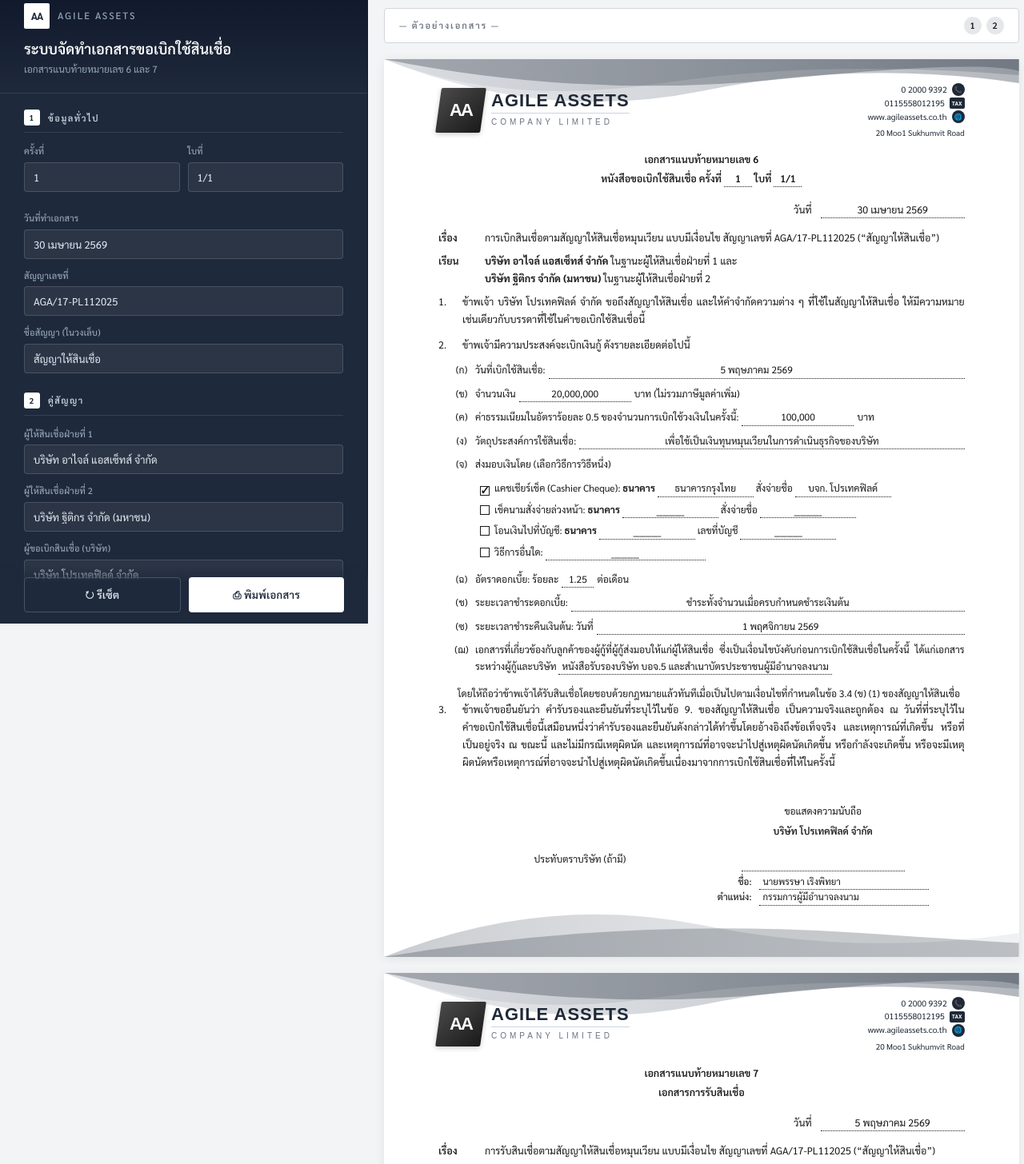
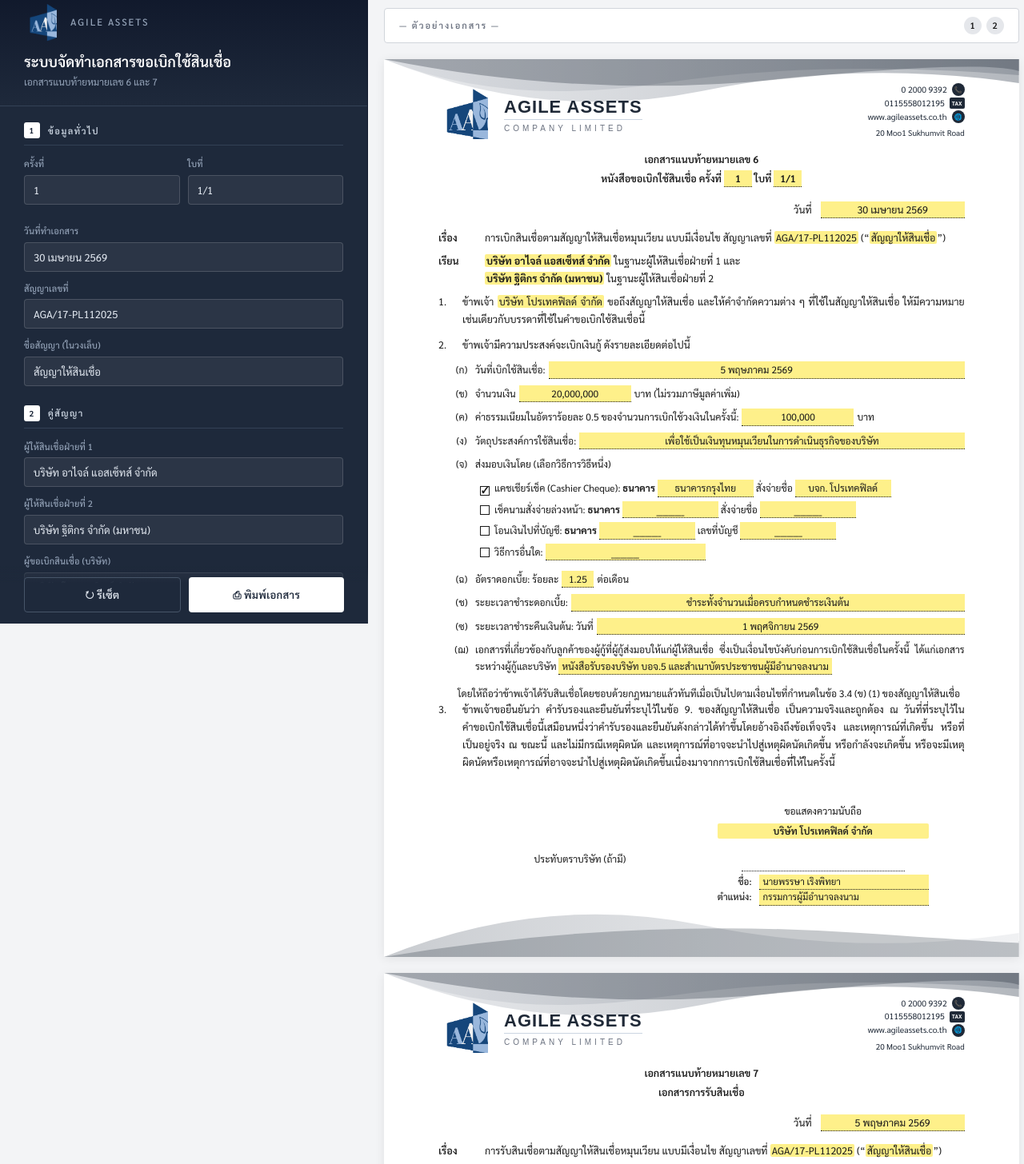
Before and after one commit to Karumine/contract-app, a React (Vite) app: page / in a window 1280 px wide. Shown: the part 20-1476 px from the top of the page at 80% size. Built offline with nearby package versions, Linux system fonts and the light colour scheme; a web font is replaced by a local one.

Commit message:
update
ใส่โลโก้

```diff
--- a/src/components/FormPanel.tsx
+++ b/src/components/FormPanel.tsx
@@ -1,5 +1,6 @@
 import type { FC, ChangeEvent } from 'react';
 import type { ContractFormData, TransferMethod } from '../types/contract';
+import logo from '../assets/Logo_Agile Assets_CMYK.png';
 
 interface FormPanelProps {
   data: ContractFormData;
@@ -27,7 +28,9 @@ export const FormPanel: FC<FormPanelProps> = ({
     <aside className="form-panel">
       <div className="form-header">
         <div className="brand">
-          <div className="brand-mark">AA</div>
+          <div className="brand-mark">
+            <img src={logo} alt="Logo" />
+          </div>
           <div className="brand-text">Agile Assets</div>
         </div>
         <h1>ระบบจัดทำเอกสารขอเบิกใช้สินเชื่อ</h1>
--- a/src/components/Letterhead.tsx
+++ b/src/components/Letterhead.tsx
@@ -1,4 +1,5 @@
 import type { FC } from 'react';
+import logo from '../assets/Logo_Agile Assets_CMYK.png';
 
 export const LetterheadTop: FC = () => (
   <div className="letterhead-top">
@@ -29,7 +30,7 @@ export const LetterheadTop: FC = () => (
     <div className="letterhead-content">
       <div className="logo-block">
         <div className="logo-mark">
-          <span>AA</span>
+          <img src={logo} alt="Logo" />
         </div>
         <div className="logo-text">
           <div className="name">AGILE ASSETS</div>
--- a/src/components/Page1.tsx
+++ b/src/components/Page1.tsx
@@ -54,23 +54,23 @@ export const Page1: FC<PageProps> = ({ data }) => {
           <div className="label-col">เรื่อง</div>
           <div className="content-col">
             การเบิกสินเชื่อตามสัญญาให้สินเชื่อหมุนเวียน แบบมีเงื่อนไข สัญญาเลขที่{' '}
-            <span>{data.contractNo}</span> (&ldquo;<span>{data.contractAlias}</span>&rdquo;)
+            <span className="highlight-ref">{data.contractNo}</span> (&ldquo;<span className="highlight-ref">{data.contractAlias}</span>&rdquo;)
           </div>
         </div>
 
         <div className="subject-block">
           <div className="label-col">เรียน</div>
           <div className="content-col">
-            <strong>{data.lender1}</strong> ในฐานะผู้ให้สินเชื่อฝ่ายที่ 1 และ
+            <strong className="highlight-ref">{data.lender1}</strong> ในฐานะผู้ให้สินเชื่อฝ่ายที่ 1 และ
             <br />
-            <strong>{data.lender2}</strong> ในฐานะผู้ให้สินเชื่อฝ่ายที่ 2
+            <strong className="highlight-ref">{data.lender2}</strong> ในฐานะผู้ให้สินเชื่อฝ่ายที่ 2
           </div>
         </div>
 
         <div className="numbered-para">
           <div className="num-col">1.</div>
           <div>
-            ข้าพเจ้า <span>{data.borrowerName}</span> ขอถึงสัญญาให้สินเชื่อ
+            ข้าพเจ้า <span className="highlight-ref">{data.borrowerName}</span> ขอถึงสัญญาให้สินเชื่อ
             และให้คำจำกัดความต่าง ๆ ที่ใช้ในสัญญาให้สินเชื่อ
             ให้มีความหมายเช่นเดียวกับบรรดาที่ใช้ในคำขอเบิกใช้สินเชื่อนี้
           </div>
@@ -210,7 +210,7 @@ export const Page1: FC<PageProps> = ({ data }) => {
           </div>
           <div className="sig-right">
             <div className="closing">ขอแสดงความนับถือ</div>
-            <div className="company-line">{data.borrowerName}</div>
+            <div className="company-line highlight-ref">{data.borrowerName}</div>
             <div className="sig-line-dotted" />
             <div className="sig-detail">
               <div className="sig-detail-label">ชื่อ:</div>
--- a/src/components/Page2.tsx
+++ b/src/components/Page2.tsx
@@ -28,7 +28,7 @@ export const Page2: FC<Page2Props> = ({ data }) => (
         </div>
         <div className="sig-right">
           <div className="closing">ขอแสดงความนับถือ</div>
-          <div className="company-line">{data.borrowerName}</div>
+          <div className="company-line highlight-ref">{data.borrowerName}</div>
           <div className="sig-line-dotted" />
           <div className="sig-detail">
             <div className="sig-detail-label">ชื่อ:</div>
--- a/src/components/Page3.tsx
+++ b/src/components/Page3.tsx
@@ -24,22 +24,22 @@ export const Page3: FC<Page3Props> = ({ data }) => (
         <div className="label-col">เรื่อง</div>
         <div className="content-col">
           การรับสินเชื่อตามสัญญาให้สินเชื่อหมุนเวียน แบบมีเงื่อนไข สัญญาเลขที่{' '}
-          <span>{data.contractNo}</span> (&ldquo;<span>{data.contractAlias}</span>&rdquo;)
+          <span className="highlight-ref">{data.contractNo}</span> (&ldquo;<span className="highlight-ref">{data.contractAlias}</span>&rdquo;)
         </div>
       </div>
 
       <div className="subject-block">
         <div className="label-col">เรียน</div>
         <div className="content-col">
-          <strong>{data.lender1}</strong> ในฐานะผู้ให้สินเชื่อฝ่ายที่ 1 และ
+          <strong className="highlight-ref">{data.lender1}</strong> ในฐานะผู้ให้สินเชื่อฝ่ายที่ 1 และ
           <br />
-          <strong>{data.lender2}</strong> ในฐานะผู้ให้สินเชื่อฝ่ายที่ 2
+          <strong className="highlight-ref">{data.lender2}</strong> ในฐานะผู้ให้สินเชื่อฝ่ายที่ 2
         </div>
       </div>
 
       <div className="page-3-body">
         <p>
-          ตามที่ข้าพเจ้า <span>{data.borrowerName}</span>{' '}
+          ตามที่ข้าพเจ้า <span className="highlight-ref">{data.borrowerName}</span>{' '}
           ได้ขอเบิกสินเชื่อต่อบริษัท อาไจล์ แอสเซ็ทส์ จำกัด ในฐานะผู้ให้สินเชื่อฝ่ายที่ 1 /
           บริษัท ฐิติกร จำกัด (มหาชน) ในฐานะผู้ให้สินเชื่อฝ่ายที่ 2 เป็นจำนวน{' '}
           <span className="inline-fill">{data.receiveAmount}</span> บาท
@@ -63,7 +63,7 @@ export const Page3: FC<Page3Props> = ({ data }) => (
         </div>
         <div className="sig-right">
           <div className="closing">ขอแสดงความนับถือ</div>
-          <div className="company-line">{data.borrowerName}</div>
+          <div className="company-line highlight-ref">{data.borrowerName}</div>
           <div className="sig-line-dotted" />
           <div className="sig-detail">
             <div className="sig-detail-label">ชื่อ:</div>
--- a/src/styles/global.css
+++ b/src/styles/global.css
@@ -94,17 +94,18 @@ body {
 }
 
 .brand-mark {
-  width: 32px;
-  height: 32px;
-  background: white;
+  width: 48px;
+  height: 48px;
   display: flex;
   align-items: center;
   justify-content: center;
-  font-weight: 700;
-  color: var(--form-bg);
-  font-size: 13px;
-  letter-spacing: -1px;
-  border-radius: 2px;
+  overflow: hidden;
+}
+
+.brand-mark img {
+  width: 100%;
+  height: 100%;
+  object-fit: contain;
 }
 
 .brand-text {
@@ -387,25 +388,20 @@ select option {
 }
 
 .logo-mark {
-  width: 56px;
-  height: 56px;
-  background: linear-gradient(135deg, #4a4a4a, #1a1a1a);
+  width: 72px;
+  height: 72px;
   display: flex;
   align-items: center;
   justify-content: center;
-  color: white;
-  font-weight: 700;
-  font-size: 22px;
-  letter-spacing: -2px;
-  border-radius: 2px;
-  box-shadow: 0 2px 6px rgba(0, 0, 0, 0.2);
-  transform: skewX(-8deg);
-  font-family: Arial, sans-serif;
+  overflow: hidden;
 }
 
-.logo-mark span {
-  transform: skewX(8deg);
+.logo-mark img {
+  width: 100%;
+  height: 100%;
+  object-fit: contain;
 }
+
 
 .logo-text {
   display: flex;
@@ -501,6 +497,7 @@ select option {
   min-width: 35px;
   text-align: center;
   padding: 0 4px;
+  background-color: #fef08a; /* Visible yellow highlight */
 }
 
 .date-line {
@@ -585,6 +582,7 @@ select option {
   padding: 0 4px;
   text-align: center;
   min-height: 18px;
+  background-color: #fef08a; /* Visible yellow highlight */
 }
 
 .fill-line.tiny {
@@ -699,6 +697,7 @@ select option {
   border-bottom: 1px dotted #1a1a1a;
   text-align: left;
   padding: 0 4px;
+  background-color: #fef08a; /* Visible yellow highlight */
 }
 
 /* Page 3 */
@@ -722,6 +721,7 @@ select option {
   min-width: 120px;
   padding: 0 6px;
   text-align: center;
+  background-color: #fef08a; /* Visible yellow highlight */
 }
 
 .confirmation-text {
@@ -731,6 +731,12 @@ select option {
   text-justify: distribute;
   text-justify: inter-character;
   text-indent: 2em;
+}
+
+.highlight-ref {
+  background-color: #fef08a; /* Visible yellow highlight */
+  padding: 0 2px;
+  border-radius: 2px;
 }
 
 /* Letterhead Bottom */
```
Also changed, not shown: src/assets/Logo_Agile Assets_CMYK.png (added), 1 other file (tests, documents, lock files or other folders).
